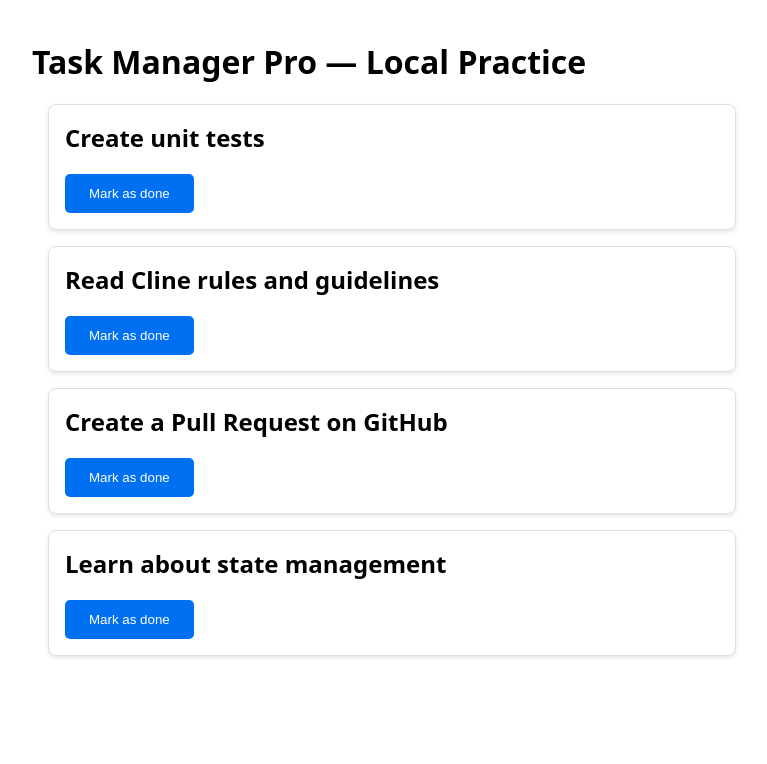
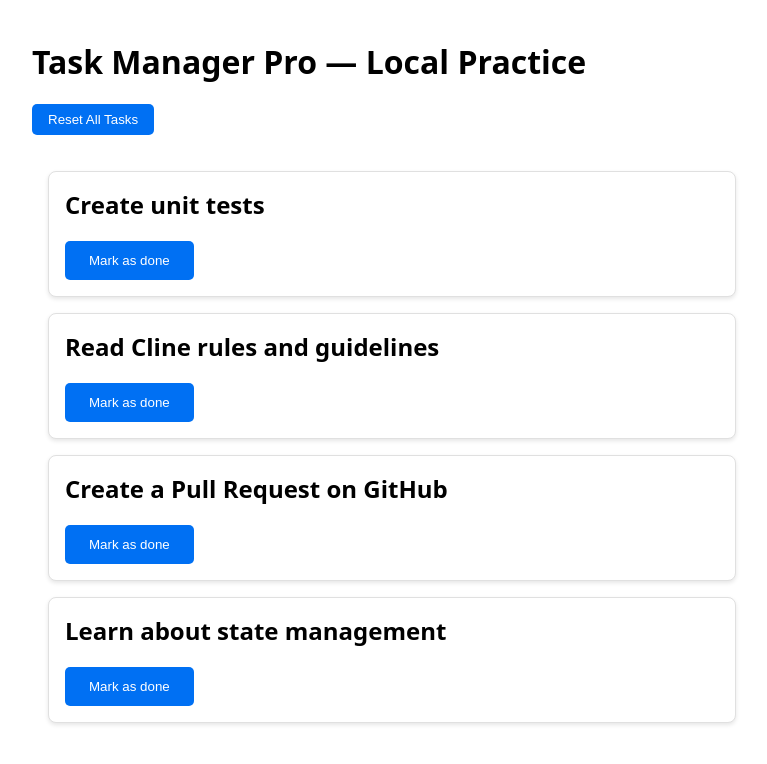
Before and after one commit to bryan278-cmd/task-manager-pro, a Next.js app: page / in a window 1280 px wide. Shown: the top 764 px of the page, without its empty margins (248-1015 px from the left). Built offline with nearby package versions, Linux system fonts and the light colour scheme.

Commit message:
feat(persistence): add localStorage for completed tasks

```diff
--- a/pages/index.js
+++ b/pages/index.js
@@ -1,11 +1,10 @@
 import { useState, useEffect } from "react";
 
-function TaskCard({ title, onComplete = () => {} }) {
-  const [isCompleted, setIsCompleted] = useState(false);
-
+function TaskCard({ title, isCompleted, onComplete }) {
   const handleClick = () => {
-    setIsCompleted(true);
-    onComplete();
+    if (!isCompleted) {
+      onComplete();
+    }
   };
 
   return (
@@ -78,6 +77,7 @@ export default function Home() {
   ];
 
   const [tasks, setTasks] = useState([]);
+  const [completedTasks, setCompletedTasks] = useState({});
   const [mounted, setMounted] = useState(false);
 
   useEffect(() => {
@@ -86,9 +86,20 @@ export default function Home() {
       return shuffled.slice(0, count);
     };
 
+    // Load completed tasks from localStorage
+    const savedCompletedTasks = localStorage.getItem('completedTasks');
+    if (savedCompletedTasks) {
+      setCompletedTasks(JSON.parse(savedCompletedTasks));
+    }
+
     setTasks(getRandomTasks(allTasks, 4));
     setMounted(true);
   }, []);
+
+  useEffect(() => {
+    // Save completed tasks to localStorage
+    localStorage.setItem('completedTasks', JSON.stringify(completedTasks));
+  }, [completedTasks]);
 
   if (!mounted) {
     return (
@@ -114,11 +125,39 @@ export default function Home() {
       }}
     >
       <h1>Task Manager Pro — Local Practice</h1>
+      <button
+        onClick={() => {
+          localStorage.removeItem('completedTasks');
+          setCompletedTasks({});
+        }}
+        style={{
+          backgroundColor: "#0070f3",
+          color: "white",
+          border: "none",
+          borderRadius: 5,
+          padding: "8px 16px",
+          cursor: "pointer",
+          marginBottom: 20,
+          transition: "all 0.3s ease",
+        }}
+        onMouseEnter={(e) => {
+          e.currentTarget.style.backgroundColor = "#4B5EAA";
+        }}
+        onMouseLeave={(e) => {
+          e.currentTarget.style.backgroundColor = "#0070f3";
+        }}
+      >
+        Reset All Tasks
+      </button>
       {tasks.map((t, i) => (
         <TaskCard
           key={i}
           title={t}
-          onComplete={() => console.log(`${t} completed!`)}
+          isCompleted={completedTasks[t] || false}
+          onComplete={() => {
+            console.log(`${t} completed!`);
+            setCompletedTasks(prev => ({ ...prev, [t]: true }));
+          }}
         />
       ))}
     </main>
```
